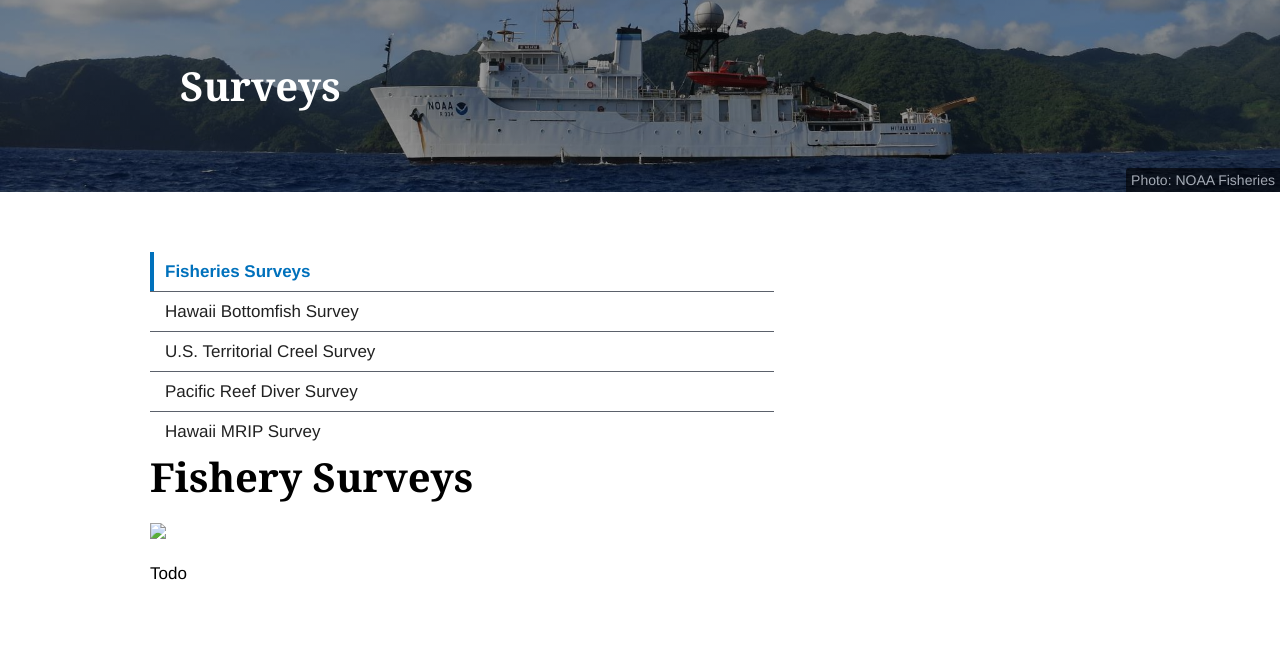
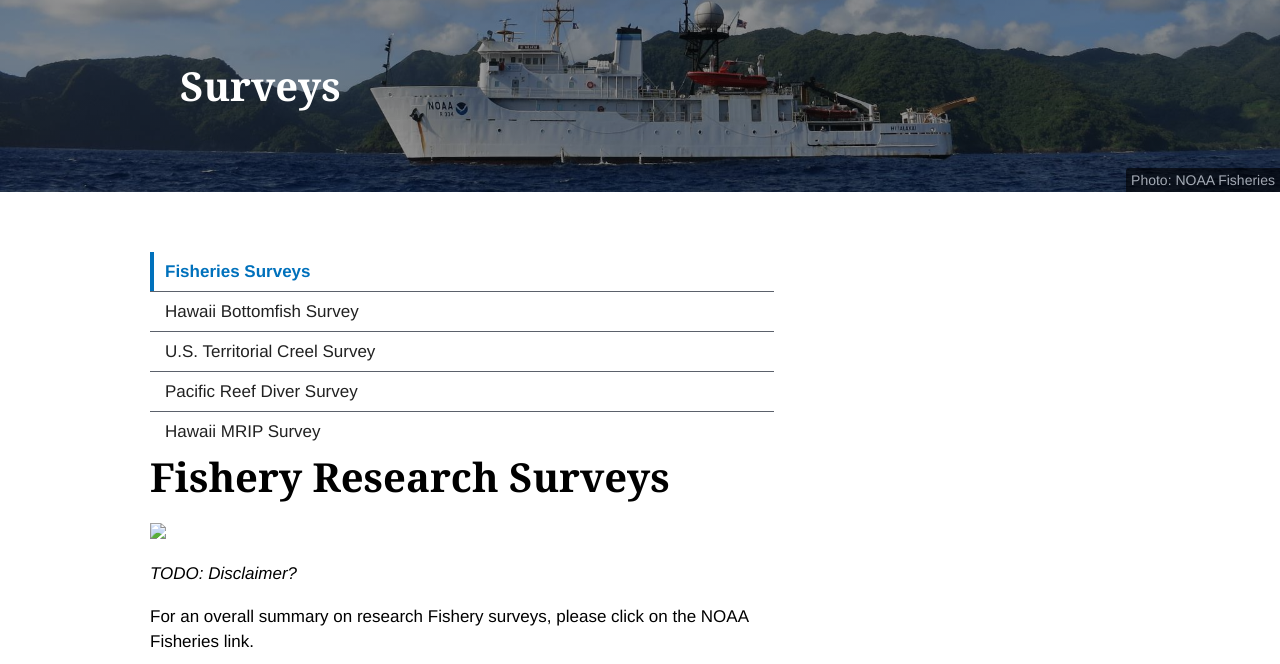
Before and after one commit to PIFSCstockassessments/PIFSCstockassessments.github.io, a Jekyll site: the page built from pifsc-sap-collections/_surveys/surveys.md, in a window 1280 px wide. Shown: the part 300-964 px from the top of the page. Built offline with Jekyll 4.4.1, drawn with Linux system fonts in a browser that asks for light colours; some web fonts are replaced; some of the changed text lies outside the part shown; grey boxes are pictures that could not be loaded.

Commit message:
Surveys: Added short description reference to NOAA fisheries site

```diff
--- a/pifsc-sap-collections/_surveys/surveys.md
+++ b/pifsc-sap-collections/_surveys/surveys.md
@@ -1,5 +1,10 @@
 ---
-title: Fishery Surveys
+title: Fishery Research Surveys
 permalink: /surveys/
 ---
-Todo
+
+_TODO: Disclaimer?_
+
+For an overall summary on research Fishery surveys, please click on the NOAA Fisheries link.
+
+[Research Surveys in the Pacific (NOAA Fisheries)](https://www.fisheries.noaa.gov/research-surveys-pacific)
```
